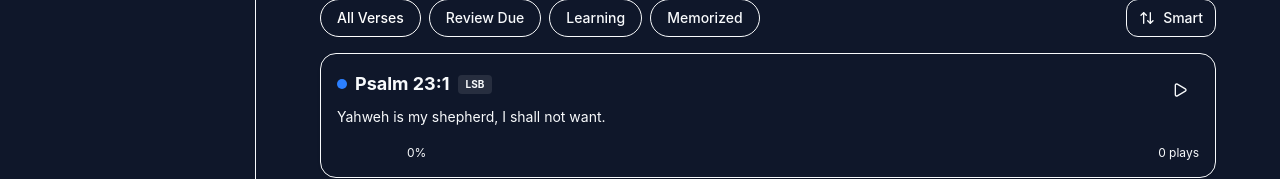
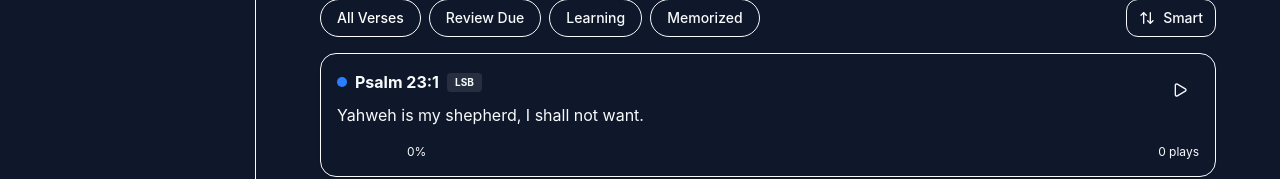
Before and after one commit to Kanakaiah/kanakaiah.github.io, a React (Vite) app: page / in a window 1280 px wide. Shown: the part 613-792 px from the top of the page. Built offline with nearby package versions, Linux system fonts and the light colour scheme.

Commit message:
Adjust verse card font sizes

```diff
--- a/src/components/dashboard/VerseCard.tsx
+++ b/src/components/dashboard/VerseCard.tsx
@@ -28,10 +28,10 @@ export const VerseCard: React.FC<VerseCardProps> = ({ verse, onPractice, onClick
         <div className="flex-1 min-w-0">
           <div className="flex items-center gap-2 mb-2">
             <div className={`w-2.5 h-2.5 rounded-full ${indicatorColor}`} />
-            <h3 className="font-heading font-bold text-lg text-primary truncate">{verse.ref}</h3>
+            <h3 className="font-heading font-bold text-base text-primary truncate">{verse.ref}</h3>
             <span className="px-2 py-0.5 rounded text-[10px] font-bold bg-white/10 text-secondary">{verse.translation}</span>
           </div>
-          <p className="text-sm text-secondary line-clamp-2 leading-relaxed">
+          <p className="text-base text-secondary line-clamp-2 leading-relaxed">
             {verse.text}
           </p>
         </div>
```
